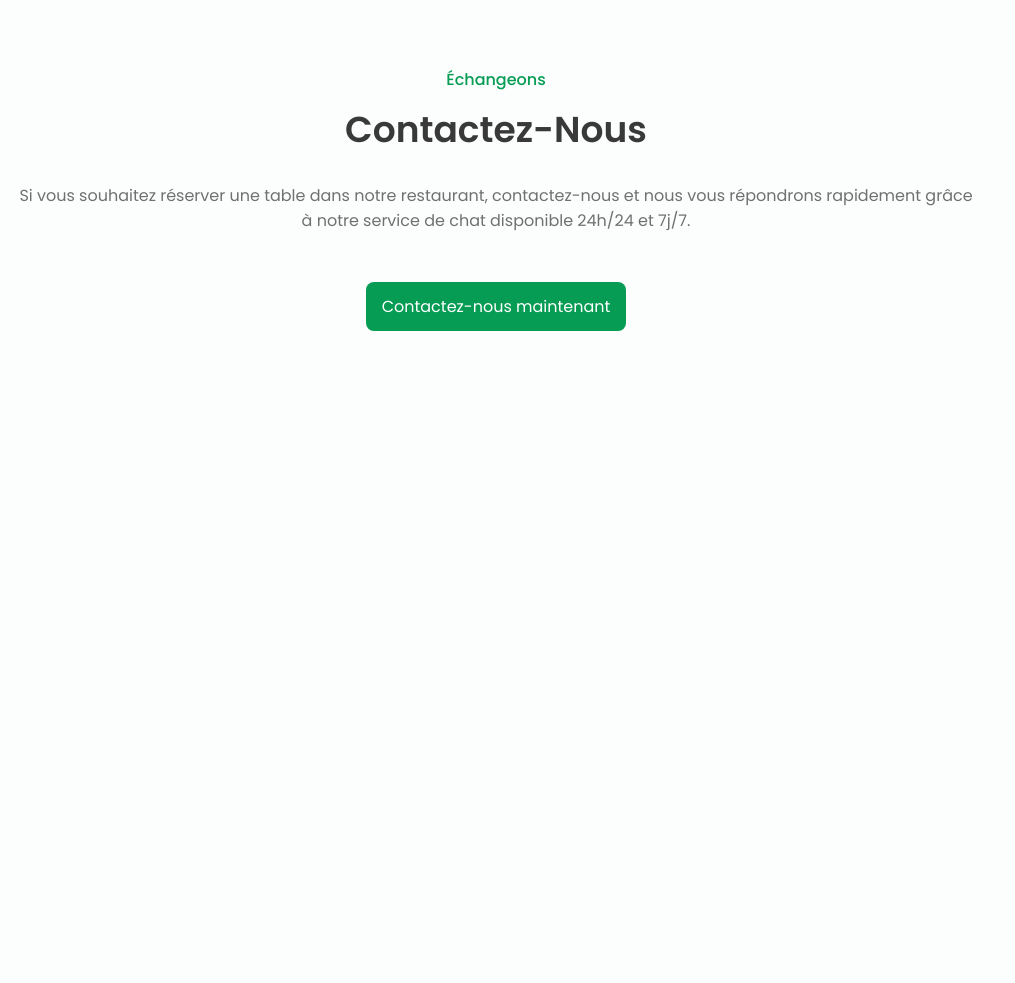
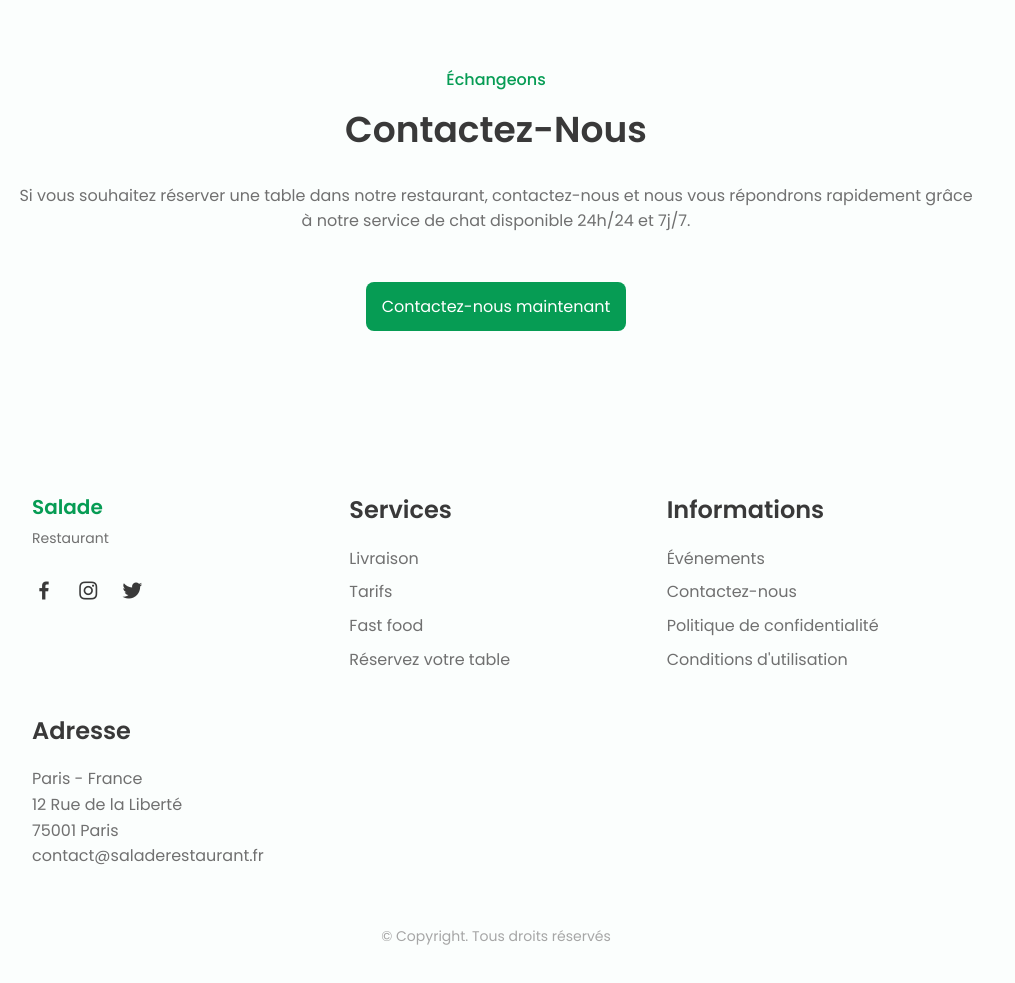
Before and after one commit to ValentinMadiot/salad-shop_ui, a plain HTML site: page index.html in a window 1280 px wide. Shown: the part 3365-4348 px from the top of the page, without its empty margins (0-1015 px from the left). Before the commit the page ends 3824 px from the top, so only its background shows below. Drawn offline with nearby package versions, Linux system fonts and the light colour scheme.

Commit message:
add footer

```diff
--- a/assets/css/styles.css
+++ b/assets/css/styles.css
@@ -424,3 +424,50 @@ img {
 .contact__description {
   margin-bottom: var(--mb-3);
 }
+
+/*========== FOOTER ==========*/
+.footer__container {
+  grid-template-columns: repeat(auto-fit, minmax(220px, 1fr));
+  row-gap: 2rem;
+}
+
+.footer__logo {
+  font-size: var(--h3-font-size);
+  color: var(--first-color);
+  font-weight: var(--font-semi-bold);
+}
+
+.footer__description {
+  display: block;
+  font-size: var(--small-font-size);
+  margin: 0.25rem 0 var(--mb-3);
+}
+
+.footer__social {
+  font-size: 1.5rem;
+  color: var(--title-color);
+  margin-right: var(--mb-2);
+}
+
+.footer__title {
+  font-size: var(--h2-font-size);
+  color: var(--title-color);
+  margin-bottom: var(--mb-2);
+}
+
+.footer__link {
+  display: inline-block;
+  color: var(--text-color);
+  margin-bottom: var(--mb-1);
+}
+
+.footer__link:hover {
+  color: var(--first-color);
+}
+
+.footer__copy {
+  text-align: center;
+  font-size: var(--small-font-size);
+  color: var(--text-color-light);
+  margin-top: 3.5rem;
+}
--- a/index.html
+++ b/index.html
@@ -223,7 +223,65 @@
     </main>
 
     <!--========== FOOTER ==========-->
-    <footer class="footer section bd-container"></footer>
+    <footer class="footer section bd-container">
+      <footer class="footer section bd-container">
+        <div class="footer__container bd-grid">
+          <div class="footer__content">
+            <a href="#" class="footer__logo">Salade</a>
+            <span class="footer__description">Restaurant</span>
+            <div>
+              <a href="#" class="footer__social"
+                ><i class="bx bxl-facebook"></i
+              ></a>
+              <a href="#" class="footer__social"
+                ><i class="bx bxl-instagram"></i
+              ></a>
+              <a href="#" class="footer__social"
+                ><i class="bx bxl-twitter"></i
+              ></a>
+            </div>
+          </div>
+
+          <div class="footer__content">
+            <h3 class="footer__title">Services</h3>
+            <ul>
+              <li><a href="#" class="footer__link">Livraison</a></li>
+              <li><a href="#" class="footer__link">Tarifs</a></li>
+              <li><a href="#" class="footer__link">Fast food</a></li>
+              <li><a href="#" class="footer__link">Réservez votre table</a></li>
+            </ul>
+          </div>
+
+          <div class="footer__content">
+            <h3 class="footer__title">Informations</h3>
+            <ul>
+              <li><a href="#" class="footer__link">Événements</a></li>
+              <li><a href="#" class="footer__link">Contactez-nous</a></li>
+              <li>
+                <a href="#" class="footer__link"
+                  >Politique de confidentialité</a
+                >
+              </li>
+              <li>
+                <a href="#" class="footer__link">Conditions d'utilisation</a>
+              </li>
+            </ul>
+          </div>
+
+          <div class="footer__content">
+            <h3 class="footer__title">Adresse</h3>
+            <ul>
+              <li>Paris - France</li>
+              <li>12 Rue de la Liberté</li>
+              <li>75001 Paris</li>
+              <li>contact@saladerestaurant.fr</li>
+            </ul>
+          </div>
+        </div>
+
+        <p class="footer__copy">&#169; Copyright. Tous droits réservés</p>
+      </footer>
+    </footer>
 
     <!--========== SCROLL REVEAL ==========-->
     <script src="https://unpkg.com/scrollreveal"></script>
```
